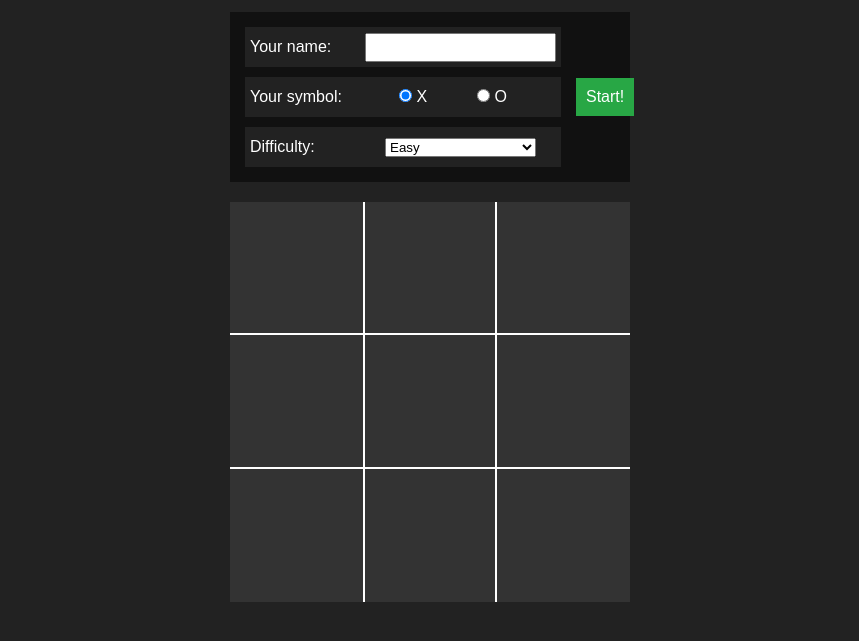
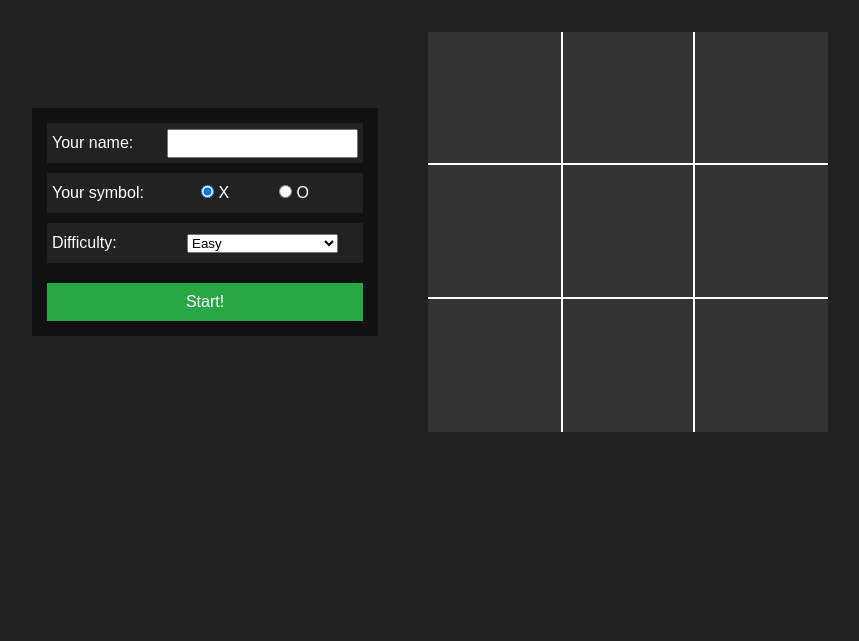
Before and after one commit to mateusznurzynski/tic-tac-toe, a plain HTML site: page index.html in a window 1280 px wide. Shown: the part 55-696 px from the top of the page, without its empty margins (210-1069 px from the left). Drawn offline with Linux system fonts and the light colour scheme.

Commit message:
Move the form to the left side

```diff
--- a/index.html
+++ b/index.html
@@ -10,11 +10,16 @@
 	</head>
 	<body>
 		<h1>Tic-Tac-Toe</h1>
+		<div class="game-wrapper">
 			<div class="game-controls">
 				<form action="#" class="game-form" id="game-form">
 					<div class="input-wrapper">
 						<label for="player1-name">Your name:</label>
-					<input type="text" id="player-name" name="player-name" />
+						<input
+							type="text"
+							id="player-name"
+							name="player-name"
+						/>
 					</div>
 					<div class="input-wrapper radio-wrapper">
 						<label>Your symbol:</label>
@@ -64,6 +69,7 @@
 				<div class="tile" data-tile-id="7"></div>
 				<div class="tile" data-tile-id="8"></div>
 			</div>
+		</div>
 		<div class="output"></div>
 	</body>
 </html>
--- a/style.css
+++ b/style.css
@@ -42,11 +42,18 @@ select {
 	cursor: pointer;
 }
 
+.game-wrapper {
+	display: flex;
+	align-items: center;
+	gap: 50px;
+}
+
 .game-controls {
 	display: flex;
-	align-items: center;
-	width: 400px;
+	flex-direction: column;
+	justify-content: center;
 	background-color: #111;
+	padding: 15px;
 }
 
 .start-btn {
@@ -56,6 +63,7 @@ select {
 	color: white;
 	cursor: pointer;
 	font-size: 1rem;
+	margin-top: 20px;
 }
 
 .start-btn:disabled {
@@ -64,7 +72,6 @@ select {
 }
 
 .game-form {
-	padding: 15px;
 	display: flex;
 	flex-direction: column;
 	justify-content: center;
```
Lines whose indentation alone changed are shown as unchanged.
